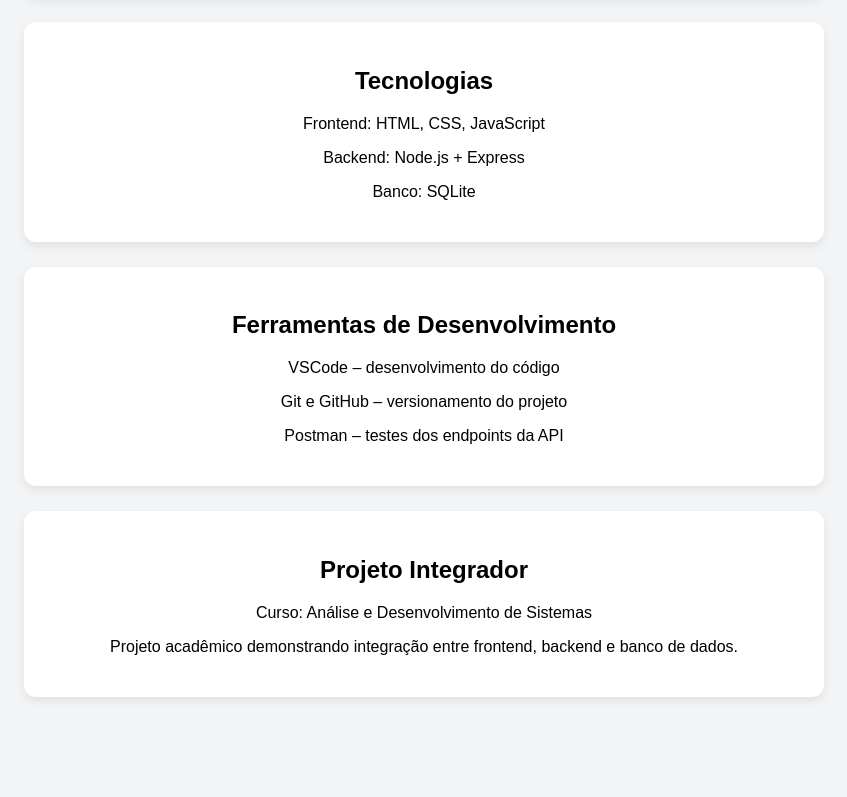
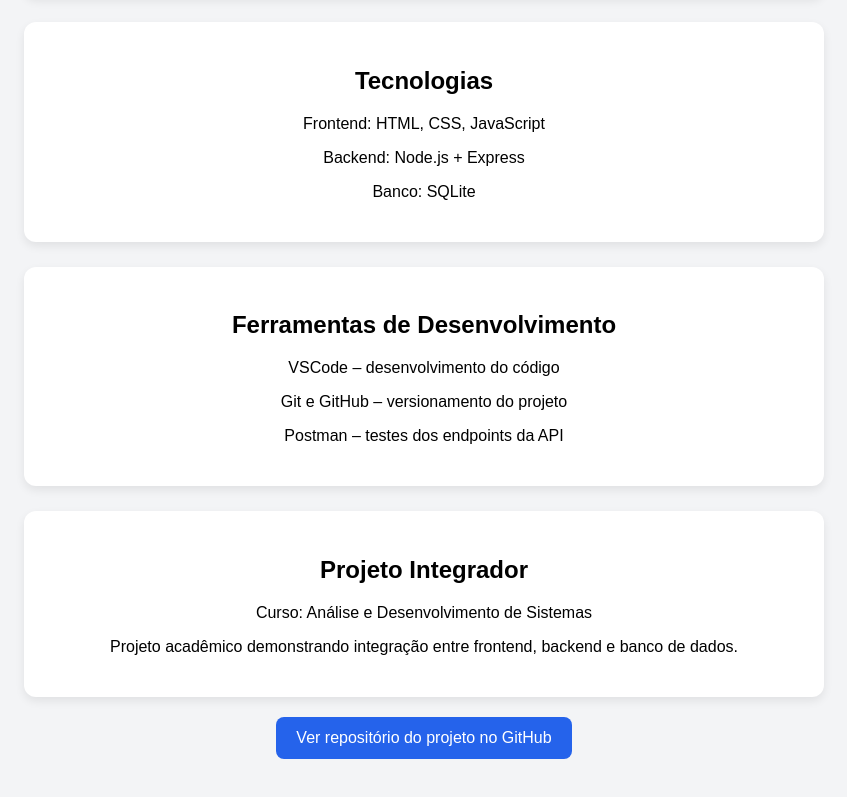
Before and after one commit to janamirelly/varejosync-poc, a plain HTML site: page landing/index.html in a window 1280 px wide. Shown: the part 448-1245 px from the top of the page, without its empty margins (216-1063 px from the left). Before the commit the page ends 1213 px from the top, so only its background shows below. Drawn offline with Linux system fonts and the light colour scheme.

Commit message:
feat: move landing page to root for GitHub Pages

```diff
--- a/landing/index.html
+++ b/landing/index.html
@@ -83,6 +83,9 @@
           banco de dados.
         </p>
       </div>
+      <a href="https://github.com/janamirelly/varejosync-poc" target="_blank">
+  Ver repositório do projeto no GitHub
+</a>
     </div>
   </body>
 </html>
```
